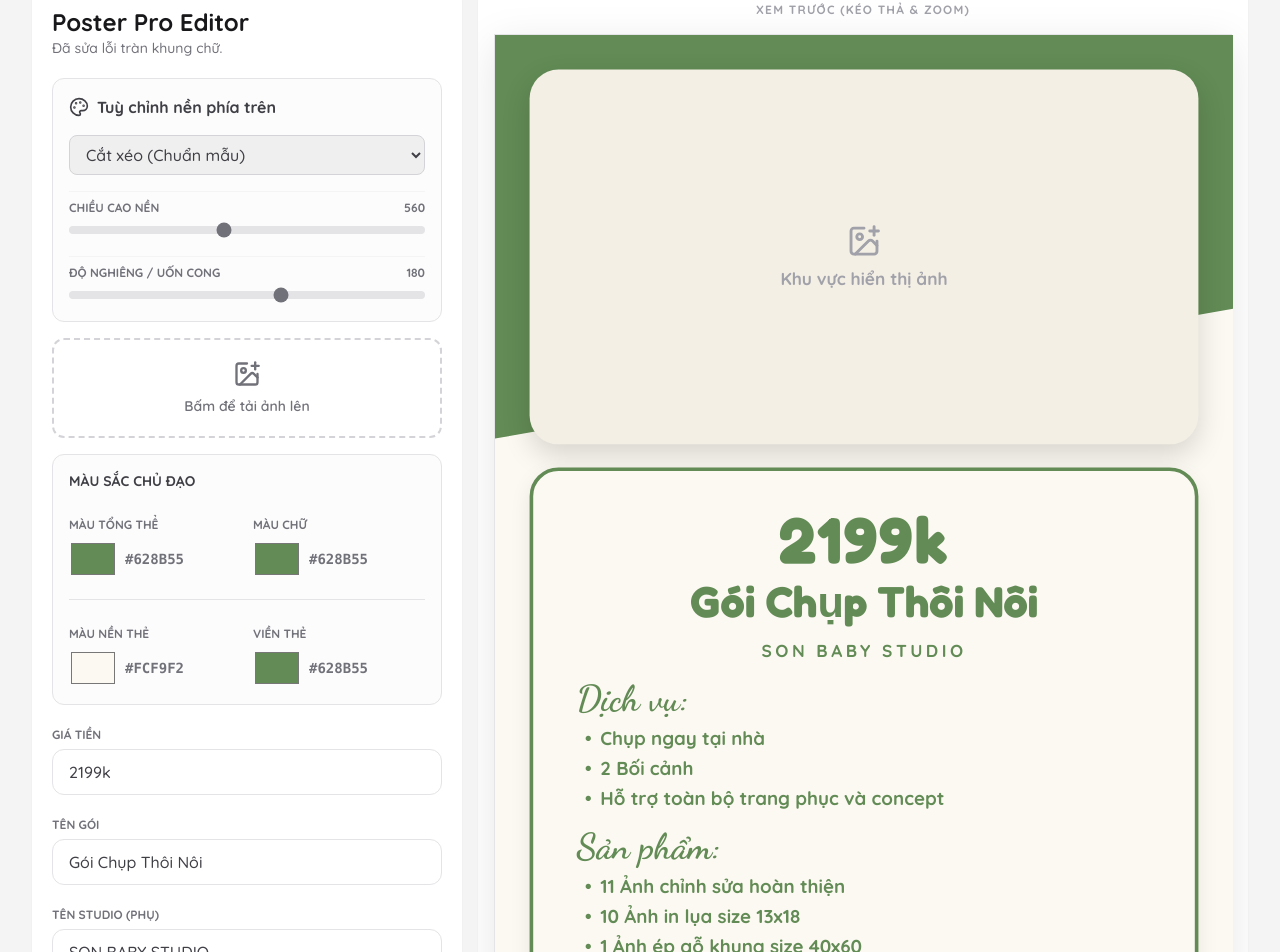
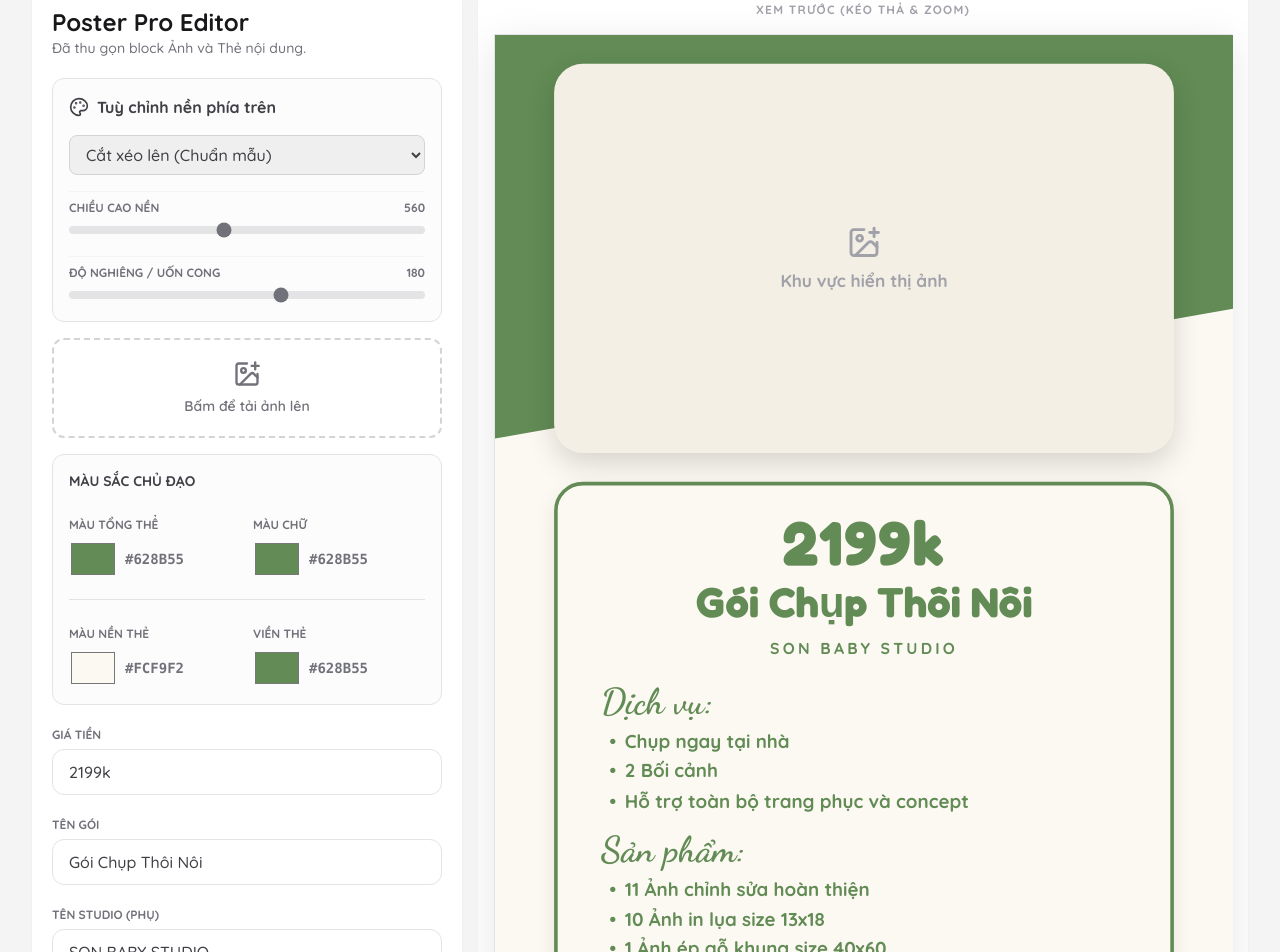
Before and after one commit to bothuine/poster-tool, a Next.js app: page / in a window 1280 px wide. Shown: the part 46-998 px from the top of the page. Built offline with nearby package versions, Linux system fonts and the light colour scheme.

Commit message:
Update page.tsx

```diff
--- a/app/page.tsx
+++ b/app/page.tsx
@@ -10,18 +10,18 @@ type BgBottomShape = "flat" | "slant-up" | "slant-down" | "curved" | "wave" | "z
 const POSTER_W = 1024;
 const POSTER_H = 1536;
 
-// BẢN FIX TOÁN HỌC: Cân đối hoàn hảo giữa Ảnh và Thẻ nội dung
+// BẢN FIX: Thu gọn Block (Width 860) để tạo margin 82px ở hai bên lề
 const L = {
   bg: "#fcf9f2",
-  imageX: 48,
-  imageY: 48,
-  imageW: 928,
-  imageH: 520, // Thu gọn ảnh lại một chút để nhường chỗ
+  imageX: 82,  // Lùi vào trong 82px
+  imageY: 40,
+  imageW: 860, // Thu gọn lại (1024 - 82*2 = 860)
+  imageH: 540,
   imageR: 40,
-  cardX: 48,
-  cardY: 600,  // Kéo thẻ lên cao
-  cardW: 928,
-  cardH: 840,  // Tăng mạnh chiều cao thẻ (thêm 100px) để chữ không bao giờ bị tràn
+  cardX: 82,   // Lùi vào trong 82px
+  cardY: 620,
+  cardW: 860,  // Thu gọn lại
+  cardH: 780,
   cardR: 40,
 };
 
@@ -58,6 +58,7 @@ export default function PosterEditorTool() {
 
   const [imageBorderColor, setImageBorderColor] = useState("transparent");
 
+  // Thiết lập mặc định chuẩn mẫu (Xéo lên)
   const [bgBottomShape, setBgBottomShape] = useState<BgBottomShape>("slant-up");
   const [shapeHeight, setShapeHeight] = useState(560);
   const [shapeIntensity, setShapeIntensity] = useState(180);
@@ -120,7 +121,7 @@ export default function PosterEditorTool() {
         <section className="rounded-2xl bg-white p-4 shadow-sm md:p-5 h-fit space-y-5">
           <div>
             <h1 className="text-2xl font-bold text-zinc-900">Poster Pro Editor</h1>
-            <p className="text-sm text-zinc-500">Đã sửa lỗi tràn khung chữ.</p>
+            <p className="text-sm text-zinc-500">Đã thu gọn block Ảnh và Thẻ nội dung.</p>
           </div>
 
           <div className="space-y-4">
@@ -134,8 +135,8 @@ export default function PosterEditorTool() {
                   onChange={(e) => setBgBottomShape(e.target.value as BgBottomShape)}
                   className="w-full rounded-lg border border-zinc-300 px-3 py-2 outline-none font-medium text-zinc-700 focus:ring-2 focus:ring-zinc-400"
                 >
-                  <option value="slant-up">Cắt xéo (Chuẩn mẫu)</option>
-                  <option value="slant-down">Cắt xéo ngược</option>
+                  <option value="slant-up">Cắt xéo lên (Chuẩn mẫu)</option>
+                  <option value="slant-down">Cắt xéo xuống</option>
                   <option value="curved">Đường cong Bezier</option>
                   <option value="arch">Vòm cung</option>
                   <option value="wave">Đường sóng (Wave)</option>
@@ -342,28 +343,27 @@ function PosterPreview({ data, setImgTransform, previewScale }: {
       </div>
 
       <div
-        className="absolute z-10 rounded-[40px] flex flex-col px-[60px] py-[50px] shadow-[0_10px_30px_rgba(0,0,0,0.08)]"
+        className="absolute z-10 rounded-[40px] flex flex-col px-[60px] py-[35px] shadow-[0_10px_30px_rgba(0,0,0,0.08)]"
         style={{
           left: L.cardX, top: L.cardY, width: L.cardW, height: L.cardH,
           borderWidth: '5px', borderColor: data.borderColor, backgroundColor: data.cardColor
         }}
       >
         <div className="text-center flex flex-col items-center">
-          <div className="text-[90px] font-bold leading-none font-cute tracking-wide" style={{ color: data.themeColor }}>{data.price}</div>
-          <div className="mt-1 text-[60px] font-bold leading-tight font-cute" style={{ color: data.themeColor }}>{data.packageTitle}</div>
+          <div className="text-[86px] font-bold leading-none font-cute tracking-wide" style={{ color: data.themeColor }}>{data.price}</div>
+          <div className="mt-1 text-[58px] font-bold leading-tight font-cute" style={{ color: data.themeColor }}>{data.packageTitle}</div>
           {data.studioName && (
-            <div className="mt-3 text-[24px] font-bold uppercase tracking-[0.2em] text-zinc-600" style={{ color: data.themeColor }}>{data.studioName}</div>
+            <div className="mt-3 text-[22px] font-bold uppercase tracking-[0.2em] text-zinc-600" style={{ color: data.themeColor }}>{data.studioName}</div>
           )}
         </div>
 
-        <div className="mt-6 flex flex-col gap-6">
+        <div className="mt-8 flex flex-col gap-6">
           <PosterSection title="Dịch vụ:" color={data.themeColor} textColor={data.textColor} items={data.serviceItems} />
           <PosterSection title="Sản phẩm:" color={data.themeColor} textColor={data.textColor} items={data.productItems} />
         </div>
       </div>
 
-      {/* Footer Y Position set neatly below the card */}
-      <div className="absolute left-0 right-0 z-20 flex flex-col items-center text-[26px] font-bold" style={{ top: 1465, color: data.textColor }}>
+      <div className="absolute left-0 right-0 z-20 flex flex-col items-center text-[26px] font-bold" style={{ top: 1445, color: data.textColor }}>
         <div className="flex items-center gap-3"><MapPin className="h-7 w-7" style={{ color: data.themeColor }} /> <span>{data.address}</span></div>
         <div className="mt-3 flex items-center gap-6">
           <div className="flex items-center gap-2"><Facebook className="h-7 w-7" style={{ color: data.themeColor }} /> <span>{data.facebook}</span></div>
@@ -454,35 +454,34 @@ async function drawPosterCanvas(ctx: CanvasRenderingContext2D, data: PosterData)
   ctx.textAlign = "center";
   ctx.fillStyle = data.themeColor;
 
-  // Đồng bộ y coordinates với HTML thẻ mới
-  ctx.font = "700 90px 'Fredoka', sans-serif";
-  ctx.fillText(data.price, w/2, L.cardY + 130);
+  ctx.font = "700 86px 'Fredoka', sans-serif";
+  ctx.fillText(data.price, w/2, L.cardY + 110);
 
-  ctx.font = "700 60px 'Fredoka', sans-serif";
-  ctx.fillText(data.packageTitle, w/2, L.cardY + 205);
+  ctx.font = "700 58px 'Fredoka', sans-serif";
+  ctx.fillText(data.packageTitle, w/2, L.cardY + 180);
 
   if (data.studioName) {
-    ctx.font = "700 24px 'Quicksand', sans-serif";
+    ctx.font = "700 22px 'Quicksand', sans-serif";
     ctx.letterSpacing = "4px";
-    ctx.fillText(data.studioName.toUpperCase(), w/2, L.cardY + 250);
+    ctx.fillText(data.studioName.toUpperCase(), w/2, L.cardY + 225);
     ctx.letterSpacing = "0px";
   }
 
-  let textY = L.cardY + (data.studioName ? 310 : 270);
-  textY = drawCanvasSection(ctx, "Dịch vụ:", data.serviceItems, L.cardX + 70, textY, data.themeColor, data.textColor);
+  let textY = L.cardY + (data.studioName ? 280 : 240);
+  textY = drawCanvasSection(ctx, "Dịch vụ:", data.serviceItems, L.cardX + 60, textY, data.themeColor, data.textColor);
   textY += 24;
-  drawCanvasSection(ctx, "Sản phẩm:", data.productItems, L.cardX + 70, textY, data.themeColor, data.textColor);
+  drawCanvasSection(ctx, "Sản phẩm:", data.productItems, L.cardX + 60, textY, data.themeColor, data.textColor);
 
   ctx.textAlign = "center";
   ctx.fillStyle = data.textColor;
   ctx.font = "700 26px 'Quicksand', sans-serif";
   ctx.fillStyle = data.themeColor;
 
-  ctx.fillText(`📍`, w / 2 - ctx.measureText(`  ${data.address}`).width / 2 - 10, 1485);
+  ctx.fillText(`📍`, w / 2 - ctx.measureText(`  ${data.address}`).width / 2 - 10, 1455);
   ctx.fillStyle = data.textColor;
-  ctx.fillText(`${data.address}`, w / 2, 1485);
+  ctx.fillText(`${data.address}`, w / 2, 1455);
   const line2 = `f   ${data.facebook}     |     ☎   ${data.phone}`;
-  ctx.fillText(line2, w / 2, 1525);
+  ctx.fillText(line2, w / 2, 1495);
 }
 
 function drawCanvasSection(
@@ -498,7 +497,7 @@ function drawCanvasSection(
     ctx.fillStyle = color;
     ctx.fillText("•", x + 15, y);
     ctx.fillStyle = textColor;
-    y = wrapText(ctx, item, x + 40, y, L.cardW - 140, 38);
+    y = wrapText(ctx, item, x + 40, y, L.cardW - 120, 38);
     y += 6;
   }
   return y;
```
